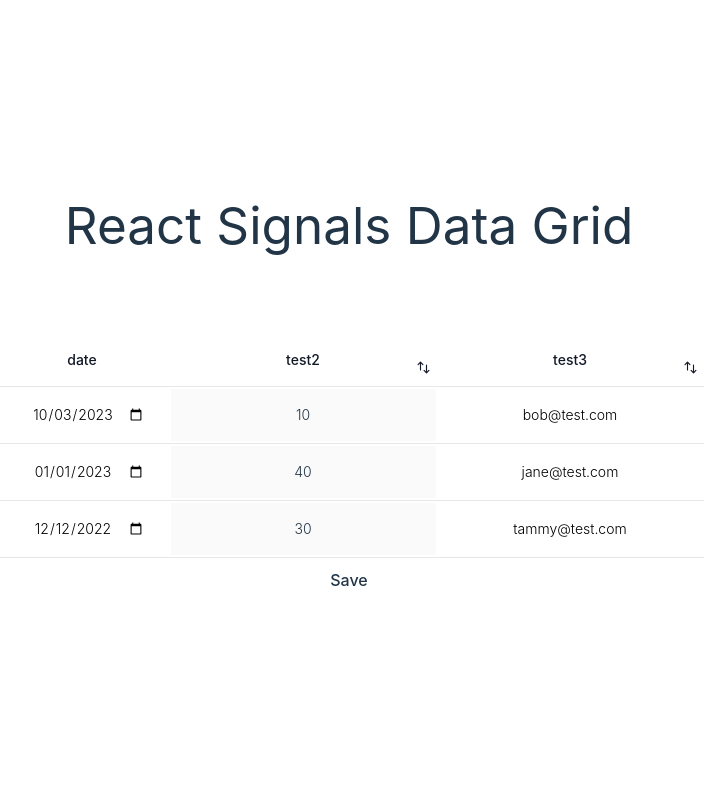
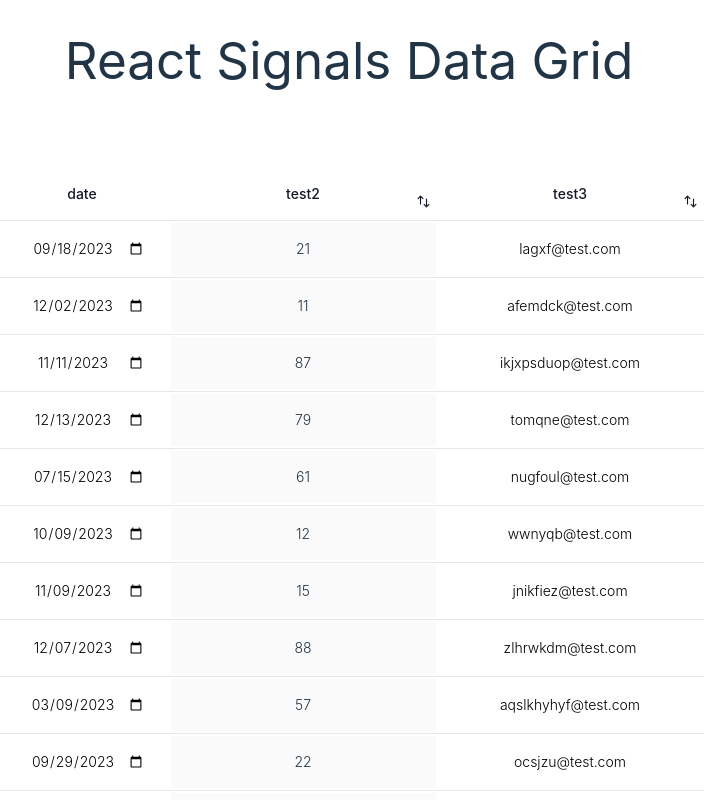
Before and after one commit to StudentOfJS/signal-data-grid, a React (Vite) app: page / in a window 1280 px wide. Shown: the top 800 px of the page, without its empty margins (291-1019 px from the left). Built offline with nearby package versions, Linux system fonts and the light colour scheme.

Commit message:
5 files modified, 1 added

```diff
--- a/src/App.tsx
+++ b/src/App.tsx
@@ -1,33 +1,24 @@
 import './index.css';
 import './App.css';
 import { Table } from './SignalTable/Table';
+import { useEffect, useState } from 'react';
+import { generateTestData, type TestData } from './generateData';
 
 function App() {
+  const [loading, setLoading] = useState<boolean>(true)
+  const [rowData, setRowData] = useState<TestData[]>()
+
+  useEffect(() => {
+    const data = generateTestData(100);
+    setRowData(data)
+    setLoading(false)
+  }, [])
   return (
     <div className="App">
-      <h1>React Signals Data Grid</h1>
+      {loading ? (<h1>Creating mock data</h1>) : (<h1>React Signals Data Grid</h1>)}
       <div className="pt-10 mt-10">
         <Table
-          rowData={[
-            {
-              id: 1,
-              date: '10/03/2023',
-              test2: 10,
-              test3: 'bob@test.com',
-            },
-            {
-              id: 2,
-              date: '01/01/2023',
-              test2: 40,
-              test3: 'jane@test.com',
-            },
-            {
-              id: 3,
-              date: '12/12/2022',
-              test2: 30,
-              test3: 'tammy@test.com',
-            },
-          ]}
+          rowData={rowData}
           columnDefs={[
             {
               field: 'date',
--- a/src/SignalTable/Row.tsx
+++ b/src/SignalTable/Row.tsx
@@ -1,7 +1,7 @@
-import { Fragment } from 'react';
+import { Fragment, memo } from 'react';
 import { Cell } from './Cell';
 
-export function Row({
+export const Row = memo(function ({
   row,
   rowId,
 }: {
@@ -20,4 +20,4 @@ export function Row({
       })}
     </tr>
   );
-}
+});
--- a/src/SignalTable/Rows.tsx
+++ b/src/SignalTable/Rows.tsx
@@ -1,7 +1,6 @@
 import { useSignalEffect } from '@preact/signals-react';
 import { Fragment, useContext, useState } from 'react';
 import { TableContext } from '../SignalTable/Table';
-import { Row } from './Row';
 
 export function Rows() {
   const ctx = useContext(TableContext);
@@ -9,24 +8,14 @@ export function Rows() {
   useSignalEffect(() => {
     setRows(ctx?.sortedRows.value);
   });
-  let mapped =
-    rows &&
-    ctx?.fk &&
-    ctx?.columns &&
-    rows.map((row) => {
-      let uniqueId = row[ctx.fk.value] as string;
-      return (
-        <Fragment key={`${uniqueId}`}>
-          <Row
-            row={
-              Object.entries(row).filter((r) =>
-                ctx.columns.value.map((c) => c.field).includes(r[0])
-              ) as [string, string][]
-            }
-            rowId={`${uniqueId}`}
-          />
-        </Fragment>
-      );
-    });
-  return <tbody>{mapped}</tbody>;
+  if (!rows || !ctx?.fk || !ctx?.columns) {
+    return null;
+  }
+  return (
+    <tbody>
+      {rows.map((row) => {
+        return <Fragment key={row.id as string}>{row.element}</Fragment>;
+      })}
+    </tbody>
+  );
 }
--- a/src/SignalTable/Table.tsx
+++ b/src/SignalTable/Table.tsx
@@ -9,6 +9,7 @@ import { sort } from '../SignalTable/sort';
 import { SubmitWrapper } from '../SignalTable/SubmitWrapper';
 import { Cols } from './Cols';
 import { Rows } from './Rows';
+import { Row } from '../SignalTable/Row';
 
 type ColumnDefsType = Array<{
   field: string;
@@ -20,7 +21,7 @@ type ColumnDefsType = Array<{
 }>;
 
 interface TableType {
-  rowData: Array<Record<string, string | number | boolean | null>>;
+  rowData?: Array<Record<string, string | number | boolean | null>>;
   foreignKey: string;
   columnDefs: ColumnDefsType;
   renderButton?: () => JSX.Element;
@@ -30,6 +31,8 @@ interface TableType {
 }
 
 export type SortDirectionType = 'asc' | 'dsc' | 'none';
+
+type RowDataType = Record<string,any> & RowDataType
 
 export const TableContext = createContext<{
   sortedRows: ReadonlySignal<
@@ -50,10 +53,11 @@ export const Table: React.FC<TableType> = ({
   renderButton,
 }) => {
   const [_, setReady] = useState<boolean>(false);
+  const [rd, setRd] = useState<Array<RowDataType>>()
   const columns = useSignal<ColumnDefsType>([]);
   const cellChangeMap = useSignal(new Map());
   const rows = useSignal<
-    Array<Record<string, string | number | boolean | null>>
+  Array<{ id: string; element: JSX.Element; }>
   >([]);
   const fk = useSignal<string>('');
   const sortBy = useSignal<string>('');
@@ -66,13 +70,40 @@ export const Table: React.FC<TableType> = ({
   // use later to provide table reset function
   const init = useCallback(() => {
     columns.value = columnDefs;
-    rows.value = rowData;
+    rows.value = rd!;
     fk.value = foreignKey;
     setReady(true);
-  }, [columnDefs]);
+  }, [columnDefs, rd]);
+
   useEffect(() => {
     init();
-  }, [columnDefs]);
+  }, [columnDefs, rd]);
+
+  useEffect(() => {
+    if(rowData) {
+      let x = rowData.map(r => {
+        let uniqueId = r[foreignKey] as string;
+        return (
+          {
+            ...r,
+            id: uniqueId,
+            element: (
+              <Row
+                row={
+                  Object.entries(r).filter((rr) =>
+                  columnDefs.map((c) => c.field).includes(rr[0])
+                  ) as [string, string][]
+                }
+                rowId={`${uniqueId}`}
+              />
+            )
+          }
+        )
+      })
+      setRd(x)
+    }
+  }, [rowData]);
+
   return (
     <TableContext.Provider
       value={{
--- a/src/SignalTable/sort.ts
+++ b/src/SignalTable/sort.ts
@@ -1,26 +1,11 @@
 export function sort<T>(arr: T[], prop: keyof T, isDsc?: boolean): T[] {
-  if (arr.length <= 1) {
-    return arr;
-  }
-  const pivotIndex = Math.floor(arr.length / 2);
-  const pivotValue = arr[pivotIndex][prop];
-  const less: T[] = [];
-  const greater: T[] = [];
-  for (let i = 0; i < arr.length; i++) {
-    if (i === pivotIndex) {
-      continue;
+  return [...arr].sort((a, b) => {
+    if (a[prop] < b[prop]) {
+      return isDsc ? 1 : -1;
     }
-    const item = arr[i];
-    const value = item[prop];
-    if (isDsc ? value < pivotValue : value > pivotValue) {
-      less.push(item);
-    } else {
-      greater.push(item);
+    if (a[prop] > b[prop]) {
+      return isDsc ? -1 : 1;
     }
-  }
-  return [
-    ...sort(less, prop, isDsc),
-    arr[pivotIndex],
-    ...sort(greater, prop, isDsc),
-  ];
+    return 0;
+  });
 }
--- /dev/null
+++ b/src/generateData.tsx
@@ -0,0 +1,48 @@
+export interface TestData {
+  id: number;
+  date: string;
+  test2: number;
+  test3: string;
+}
+
+function getRandomInt(min: number, max: number): number {
+  return Math.floor(Math.random() * (max - min + 1)) + min;
+}
+
+function getRandomEmail(): string {
+  const characters = 'abcdefghijklmnopqrstuvwxyz';
+  const charLength = characters.length;
+  const nameLength = getRandomInt(3, 10);
+
+  let name = '';
+  for (let i = 0; i < nameLength; i++) {
+    name += characters.charAt(Math.floor(Math.random() * charLength));
+  }
+
+  return `${name}@test.com`;
+}
+
+function getRandomDate(start: Date, end: Date): string {
+  const randomDate = new Date(
+    start.getTime() + Math.random() * (end.getTime() - start.getTime())
+  );
+  return `${
+    randomDate.getMonth() + 1
+  }/${randomDate.getDate()}/${randomDate.getFullYear()}`;
+}
+
+export function generateTestData(rows: number): TestData[] {
+  const testData: TestData[] = [];
+  const startDate = new Date('2023-01-01');
+  const endDate = new Date('2023-12-31');
+
+  for (let i = 1; i <= rows; i++) {
+    testData.push({
+      id: i,
+      date: getRandomDate(startDate, endDate),
+      test2: getRandomInt(1, 100),
+      test3: getRandomEmail(),
+    });
+  }
+  return testData;
+}
```
